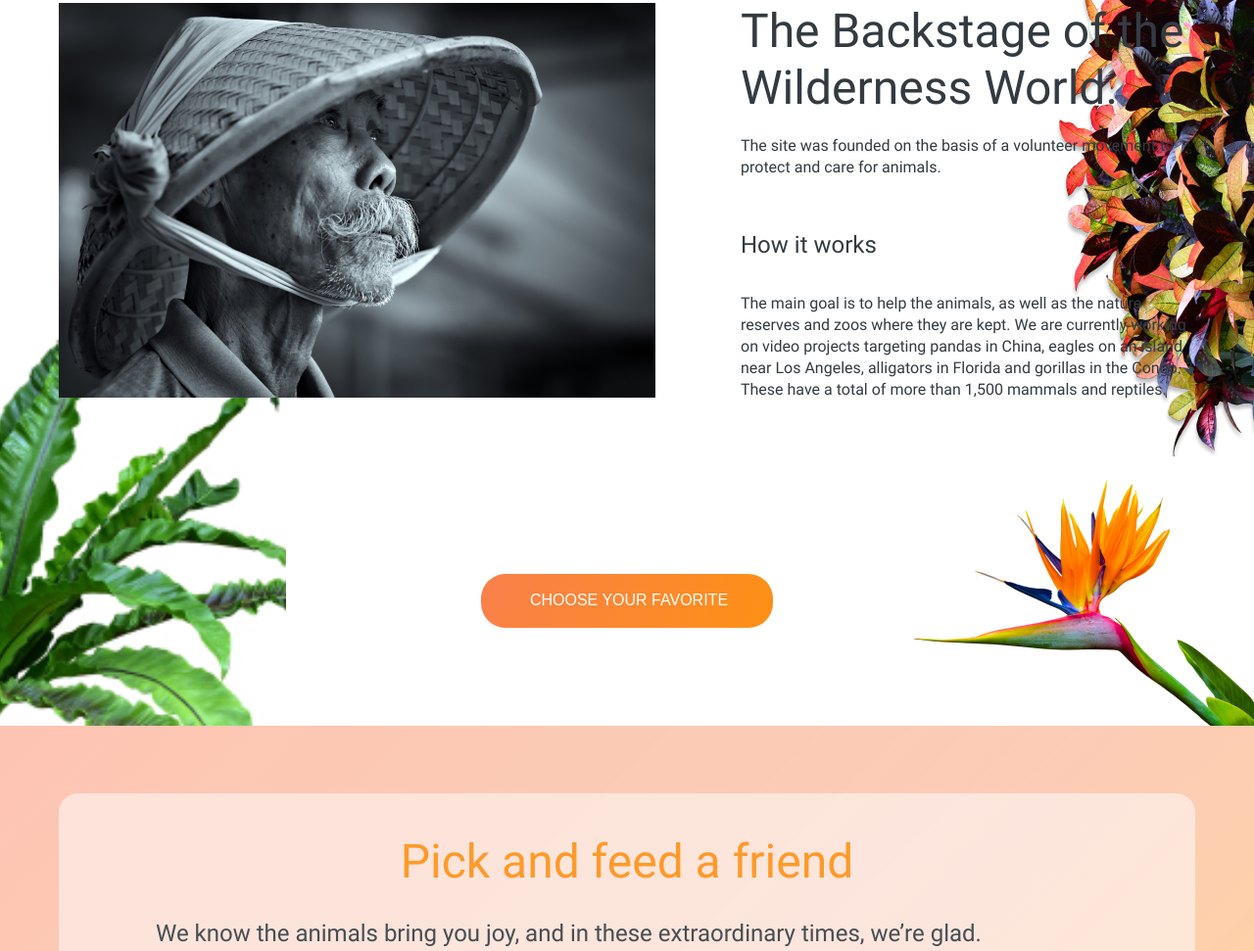
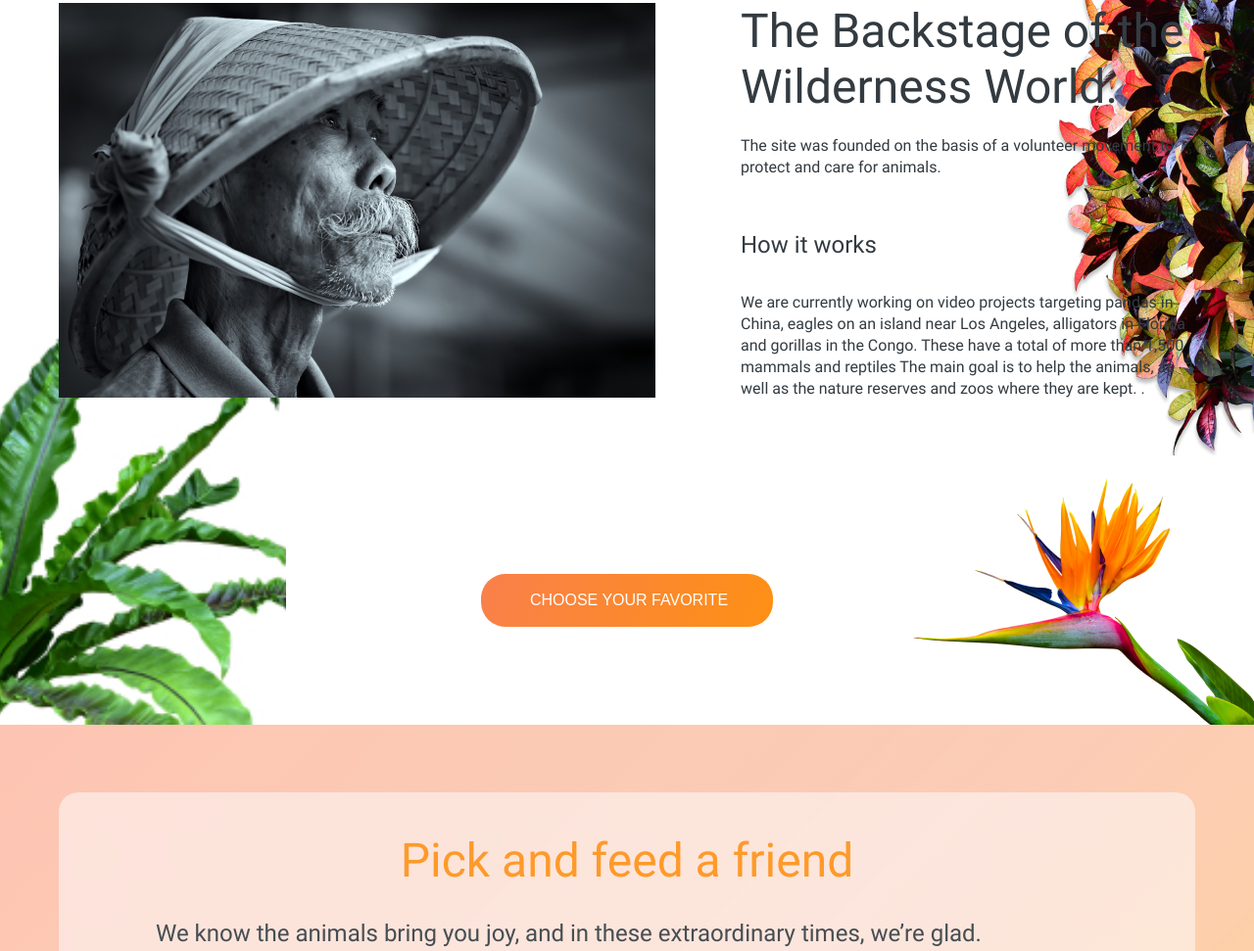
Before and after one commit to UmarjonRajabov/ONLINE-ZOO, a plain HTML site: page online-zoo/index.html in a window 1280 px wide. Shown: the part 917-1888 px from the top of the page at 98% size. Drawn offline with Linux system fonts and the light colour scheme.

Commit message:
docs: added online-zoo

```diff
--- a/online-zoo/index.html
+++ b/online-zoo/index.html
@@ -60,11 +60,12 @@
           </p>
           <h3>How it works</h3>
           <p>
-            The main goal is to help the animals, as well as the nature reserves
-            and zoos where they are kept. We are currently working on video
+            We are currently working on video
             projects targeting pandas in China, eagles on an island near Los
             Angeles, alligators in Florida and gorillas in the Congo. These have
-            a total of more than 1,500 mammals and reptiles.
+            a total of more than 1,500 mammals and reptiles
+            The main goal is to help the animals, as well as the nature reserves
+            and zoos where they are kept. .
           </p>
         </article>
       </div>
--- a/online-zoo/style.css
+++ b/online-zoo/style.css
@@ -133,16 +133,17 @@ header .wrapper {
   justify-content: space-between;
 }
 .logo {
+  line-height: 23px;
+  display: inline-block;
+  padding: 2px;
+  position: relative;
   width: 82px;
   border: 1px solid #fff;
   border-radius: 2px;
   font-weight: 400;
   font-size: 1.9rem;
   line-height: 120%;
-  line-height: 23px;
-  display: inline-block;
-  padding: 2px;
-  position: relative;
+
 }
 .logo:before {
   position: absolute;
@@ -184,12 +185,12 @@ header .wrapper {
   margin-top: -80px;
 }
 .watch::before {
-  position: absolute;
-  content: '';
   width: 100%;
   height: 780px;
   left: 0;
   top: 0;
+  position: absolute;
+  content: '';
   background: url(./assets/images/panda_bg.jpg) 50% no-repeat;
   background-size: cover;
   z-index: -1;
```
